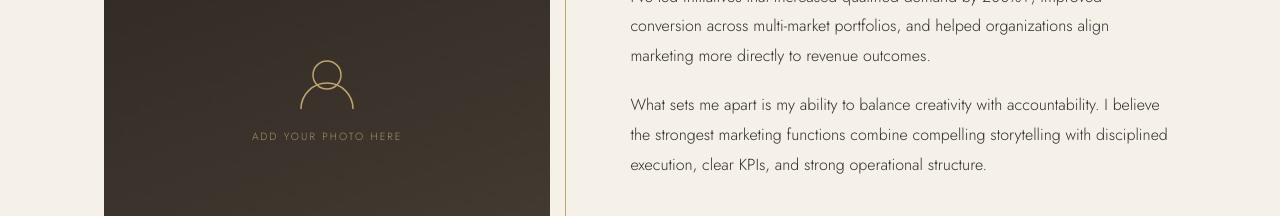
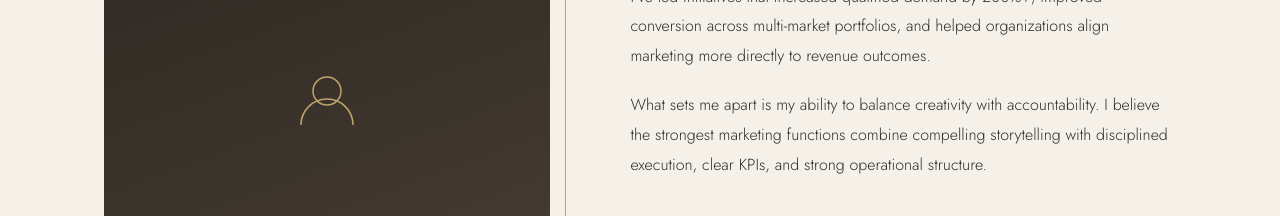
Before and after one commit to Stephbuf/MorganBold, a plain HTML site: page about.html in a window 1280 px wide. Shown: the part 1280-1496 px from the top of the page. Drawn offline with nearby package versions, Linux system fonts and the light colour scheme.

Commit message:
Remove 'Add your photo here' placeholder text
Removed placeholder text for photo upload.

```diff
--- a/about.html
+++ b/about.html
@@ -53,7 +53,7 @@
                 <circle cx="32" cy="24" r="14" stroke="#BFA46A" stroke-width="1.5"/>
                 <path d="M6 58c0-14.359 11.640-26 26-26s26 11.641 26 26" stroke="#BFA46A" stroke-width="1.5"/>
               </svg>
-              <p>Add your photo here</p>
+
             </div>
           </div>
         </div>
```
